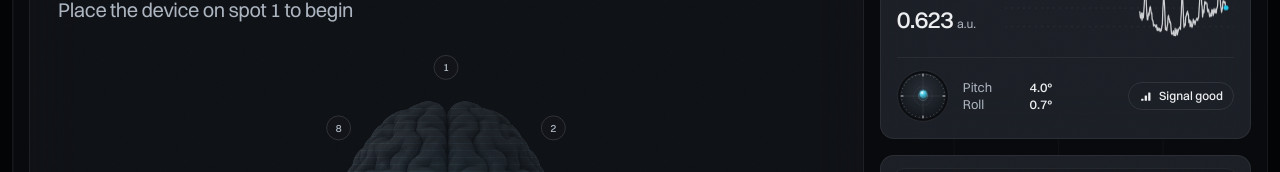
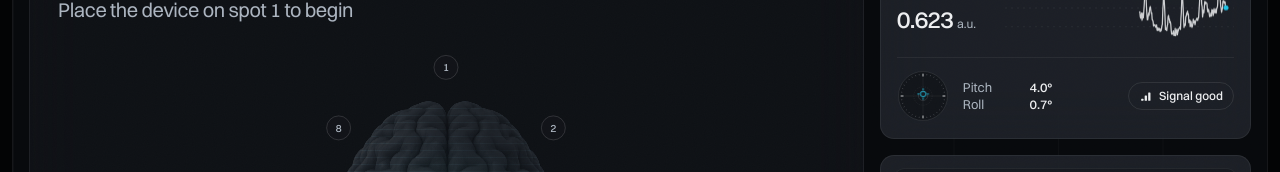
Before and after one commit to at350/hackprinceton-fall-2026, a Next.js app: page / in a window 1280 px wide. Shown: the part 238-410 px from the top of the page. Built offline with nearby package versions, Linux system fonts and the light colour scheme.

Commit message:
Tilt dial: flat face and thin reticle marker, no glossy bubble or gradients

```diff
--- a/components/LiveData.tsx
+++ b/components/LiveData.tsx
@@ -126,6 +126,7 @@ function ChartRow({ label, unit, value, children }: { label: string; unit: strin
   );
 }
 
+const CYAN_HEX = "#22c3e6";
 const TILT_MAX = 40; // degrees at the rim
 const DIAL_R = 30;
 const TICKS = Array.from({ length: 36 }, (_, i) => i * 10);
@@ -144,20 +145,8 @@ function Tilt({ pitch, roll }: { pitch: number; roll: number }) {
   return (
     <div className="flex items-center gap-3.5">
       <svg width="52" height="52" viewBox="-34 -34 68 68" aria-hidden>
-        <defs>
-          <radialGradient id="dial-face" cx="0.5" cy="0.4" r="0.6">
-            <stop offset="0" stopColor="#2a3039" />
-            <stop offset="1" stopColor="#12161b" />
-          </radialGradient>
-          <radialGradient id="bubble" cx="0.35" cy="0.3" r="0.75">
-            <stop offset="0" stopColor="#d9f6fd" />
-            <stop offset="0.35" stopColor="#5fd6ef" />
-            <stop offset="1" stopColor="#127f99" />
-          </radialGradient>
-        </defs>
-        {/* Bezel and face */}
-        <circle r={DIAL_R + 3} fill="#0a0c10" stroke="rgba(255,255,255,0.12)" strokeWidth="0.75" />
-        <circle r={DIAL_R} fill="url(#dial-face)" />
+        {/* Flat dial: solid face, hairline rim. */}
+        <circle r={DIAL_R + 2} fill="#12151a" stroke="rgba(255,255,255,0.14)" strokeWidth="0.75" />
         {/* Ticks every 10°, majors on the axes */}
         {TICKS.map((a) => {
           const major = a % 90 === 0;
@@ -170,24 +159,24 @@ function Tilt({ pitch, roll }: { pitch: number; roll: number }) {
               y1={-Math.cos(t) * r1}
               x2={Math.sin(t) * (DIAL_R - 0.8)}
               y2={-Math.cos(t) * (DIAL_R - 0.8)}
-              stroke={major ? "rgba(237,238,240,0.95)" : "rgba(237,238,240,0.4)"}
+              stroke={major ? "rgba(237,238,240,0.9)" : "rgba(237,238,240,0.32)"}
               strokeWidth={major ? 1.2 : 0.7}
             />
           );
         })}
-        {/* 10° and 20° rings, crosshair */}
-        <circle r={ring(10)} fill="rgba(34,195,230,0.1)" stroke="rgba(255,255,255,0.28)" strokeWidth="0.6" />
-        <circle r={ring(20)} fill="none" stroke="rgba(255,255,255,0.18)" strokeWidth="0.6" strokeDasharray="1.2 1.6" />
-        <line x1={-DIAL_R + 6} x2={DIAL_R - 6} stroke="rgba(255,255,255,0.18)" strokeWidth="0.5" />
-        <line y1={-DIAL_R + 6} y2={DIAL_R - 6} stroke="rgba(255,255,255,0.18)" strokeWidth="0.5" />
-        {/* Bubble */}
-        <g style={{ transform: `translate(${bx}px, ${by}px)`, transition: "transform 160ms linear" }}>
-          <circle r="6.5" fill="rgba(34,195,230,0.2)" />
-          <circle r="4.6" fill="url(#bubble)" stroke="rgba(217,246,253,0.6)" strokeWidth="0.4" />
-          <circle cx="-1.4" cy="-1.5" r="1.1" fill="rgba(255,255,255,0.9)" />
+        {/* 10° and 20° rings, fixed crosshair */}
+        <circle r={ring(10)} fill="none" stroke="rgba(255,255,255,0.22)" strokeWidth="0.6" />
+        <circle r={ring(20)} fill="none" stroke="rgba(255,255,255,0.14)" strokeWidth="0.6" strokeDasharray="1.2 1.6" />
+        <line x1={-DIAL_R + 6} x2={DIAL_R - 6} stroke="rgba(255,255,255,0.14)" strokeWidth="0.5" />
+        <line y1={-DIAL_R + 6} y2={DIAL_R - 6} stroke="rgba(255,255,255,0.14)" strokeWidth="0.5" />
+        {/* Tilt marker: thin reticle, flat colour, no glow. */}
+        <g style={{ transform: `translate(${bx}px, ${by}px)`, transition: "transform 160ms linear" }} stroke={CYAN_HEX} strokeWidth="1.2" fill="none">
+          <circle r="3.6" />
+          <line x1="-7.5" x2="-5" />
+          <line x1="5" x2="7.5" />
+          <line y1="-7.5" y2="-5" />
+          <line y1="5" y2="7.5" />
         </g>
-        {/* Glass rim highlight */}
-        <path d={`M ${-DIAL_R * 0.8} ${-DIAL_R * 0.55} A ${DIAL_R} ${DIAL_R} 0 0 1 ${DIAL_R * 0.55} ${-DIAL_R * 0.8}`} fill="none" stroke="rgba(255,255,255,0.12)" strokeWidth="0.8" strokeLinecap="round" />
       </svg>
       <div className="flex flex-col gap-1 whitespace-nowrap text-[13px] leading-none text-muted">
         <span className="flex justify-between gap-3">
```
